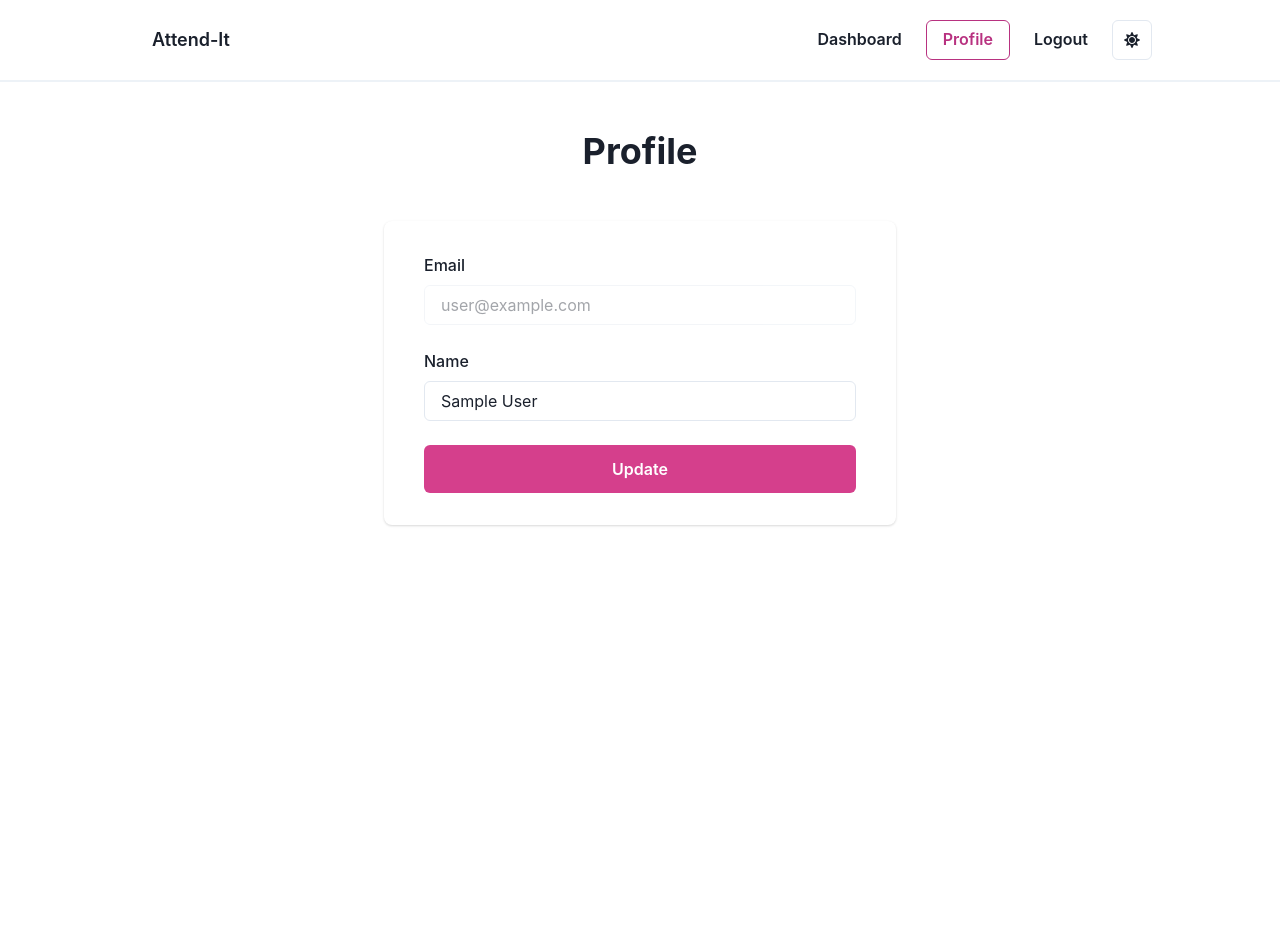
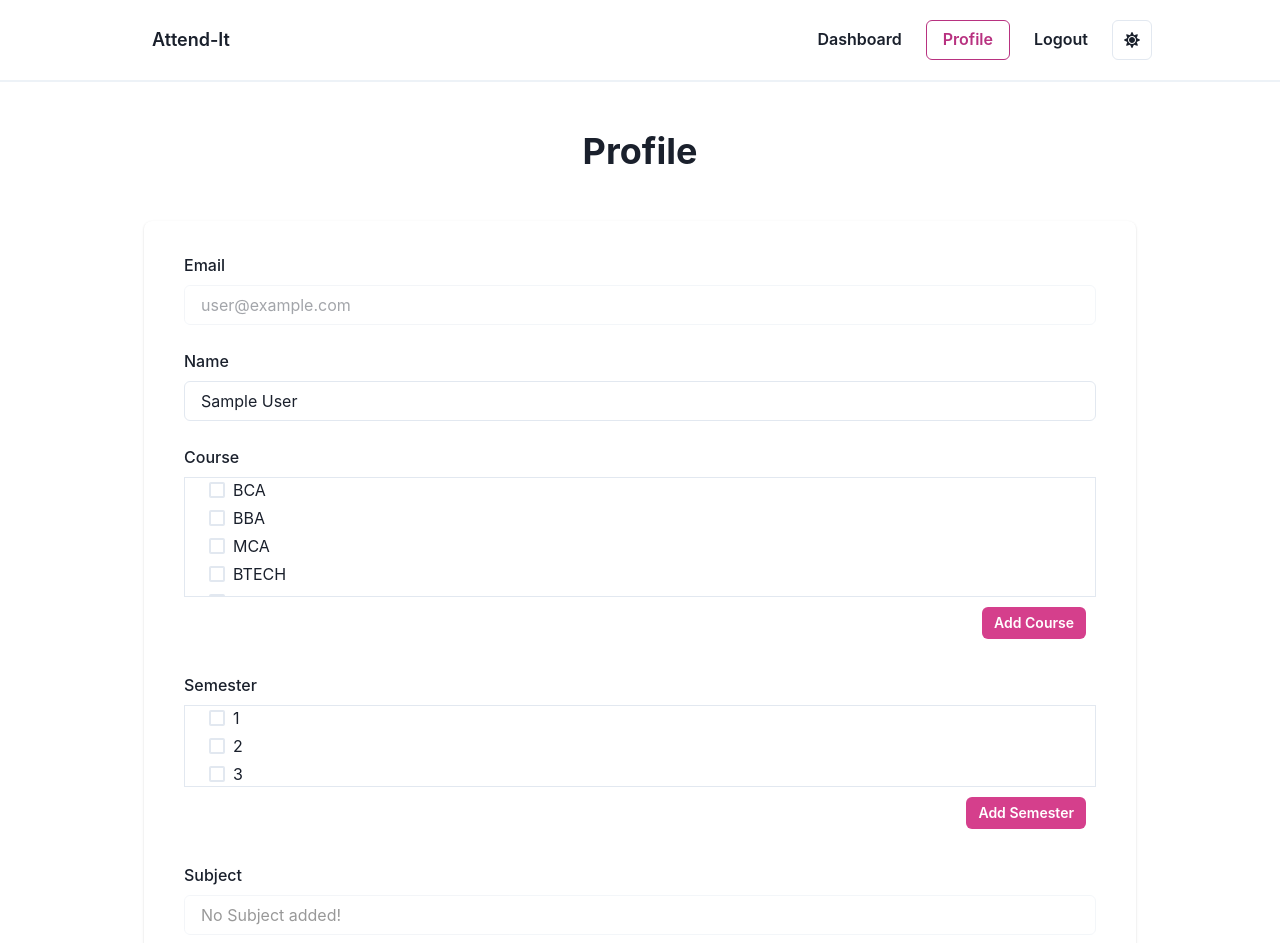
Before and after one commit to Suraj1001singh/Attendance-app, a React (Create React App) app: page /profile in a window 1280 px wide. Shown: the top 943 px of the page. Before the commit the page ends 800 px from the top, so only its background shows below. Built offline with nearby package versions, Linux system fonts and the light colour scheme; no server answers; sample sign-in values are in the browser's storage.

Commit message:
updated profile

```diff
--- a/src/components/Pages/Profile/Profile.js
+++ b/src/components/Pages/Profile/Profile.js
@@ -1,13 +1,17 @@
 import React, { useEffect, useRef, useState } from "react";
 import { useAuth } from "../../../contexts/AuthContext";
-import { Container } from "@chakra-ui/react";
+import { Checkbox, Container, Modal, ModalOverlay, ModalContent, ModalBody, ModalHeader, ModalCloseButton } from "@chakra-ui/react";
 import { Card } from "../../Card/Card";
+import CheckBoxList from "./checkBoxList";
 import { Button, chakra, FormControl, FormLabel, Heading, HStack, Input, Stack, useToast, Text, Box, Flex } from "@chakra-ui/react";
 
 const Profile = () => {
   const [name, setName] = useState("");
   const [isNameInvalid, setIsNameInvalid] = useState(false);
   const [enableUpdateButton, setEnableUpdateButton] = useState(true);
+  const [courses, setCourses] = useState(["BCA", "BBA", "MCA", "BTECH", "MBBS"]);
+  const [subjects, setSubjects] = useState([]);
+  const [semesters, setSemesters] = useState(["1", "2","3"]);
   const { currentUser } = useAuth();
   useEffect(() => {
     setName(currentUser?.displayName);
@@ -28,9 +32,10 @@ const Profile = () => {
   }
 
   const handleProfileUpdate = () => {
-    if(isNameInvalid) {
+    if(!enableUpdateButton) {
       return;
     }
+
   }
   return (
     <>
@@ -39,7 +44,7 @@ const Profile = () => {
         <Heading textAlign="center" my={12}>
           Profile
         </Heading>
-        <Card maxW="lg" mx="auto" mt={4}>
+        <Card maxW="" mx="auto" mt={4}>
         <chakra.form>
           <Stack spacing="6">
             <FormControl id="email">
@@ -50,6 +55,9 @@ const Profile = () => {
               <FormLabel>Name</FormLabel>
               <Input isInvalid={isNameInvalid} errorBorderColor='crimson' value={name} name="text" onChange={handleNameChange}/>
             </FormControl>
+            <CheckBoxList label="Course" options={courses} setOptions={setCourses}/>
+            <CheckBoxList label="Semester" options={semesters} setOptions={setSemesters}/>
+            <CheckBoxList label="Subject" options={subjects} setOptions={setSubjects}/>
             <Button onClick={handleProfileUpdate} disabled={!enableUpdateButton} type="submit" colorScheme="primary" size="lg" fontSize="md">
               Update
             </Button>
--- /dev/null
+++ b/src/components/Pages/Profile/checkBoxList.js
@@ -0,0 +1,62 @@
+import React, { useState } from "react";
+import { Checkbox, Input, Modal, ModalOverlay, ModalContent, ModalBody, ModalHeader, ModalCloseButton } from "@chakra-ui/react";
+import { Button, FormControl, FormLabel, Stack, chakra } from "@chakra-ui/react";
+
+
+const CheckBoxList = ({ label, options, setOptions }) => {
+const [isAddOptionOpen, setIsAddOptionOpen] = useState(false);
+const [newOption, setNewOption] = useState("");
+  const onAddOptionClose = (list) => {
+    setIsAddOptionOpen(false);
+  };
+  const handleNewOptionAdd = () => {
+    setOptions([...options, newOption]);
+    setNewOption("");
+    setIsAddOptionOpen(false);
+  }
+  return (
+    <FormControl id={label.toLowerCase()}>
+        <FormLabel>{label}</FormLabel>
+        {(options && options.length > 0) ? (<Stack pl={6} mt={1} spacing={1} overflow="auto" maxHeight={"120px"} borderWidth="1px" borderColor="light-grey">
+            {options.map((option, index) => {
+                return (
+                    <Checkbox
+                        key={index}
+                        name={label}
+                        value={option}
+                    >
+                        {option}
+                    </Checkbox>
+                )
+            })}
+        </Stack>) : (<Input placeholder={`No ${label} added!`} _placeholder={{ opacity: 1, color: 'black' }} disabled></Input>)}
+
+        <Button colorScheme="primary" size="sm" margin="10px" float={"right"} onClick={() => setIsAddOptionOpen(true)}>
+            Add {label}
+        </Button>
+
+        <Modal motionPreset="slideInBottom" onClose={() => onAddOptionClose(label)} isOpen={isAddOptionOpen}>
+            <ModalOverlay />
+            <ModalContent pb={5}>
+            <ModalHeader>Add {label}</ModalHeader>
+            <ModalCloseButton />
+            <ModalBody>
+                <chakra.form>
+                    <Stack spacing="6">
+                        <FormControl id="name">
+                            <FormLabel>Name</FormLabel>
+                            <Input value={newOption} onChange={(event) => setNewOption(event.target.value)}/>
+                        </FormControl>
+                        <Button onClick={handleNewOptionAdd} colorScheme="primary" float={"right"} fontSize="md">
+                            Add
+                        </Button>
+                    </Stack>
+                </chakra.form>
+            </ModalBody>
+            </ModalContent>
+        </Modal>
+    </FormControl>
+  );
+};
+
+export default CheckBoxList;
```
